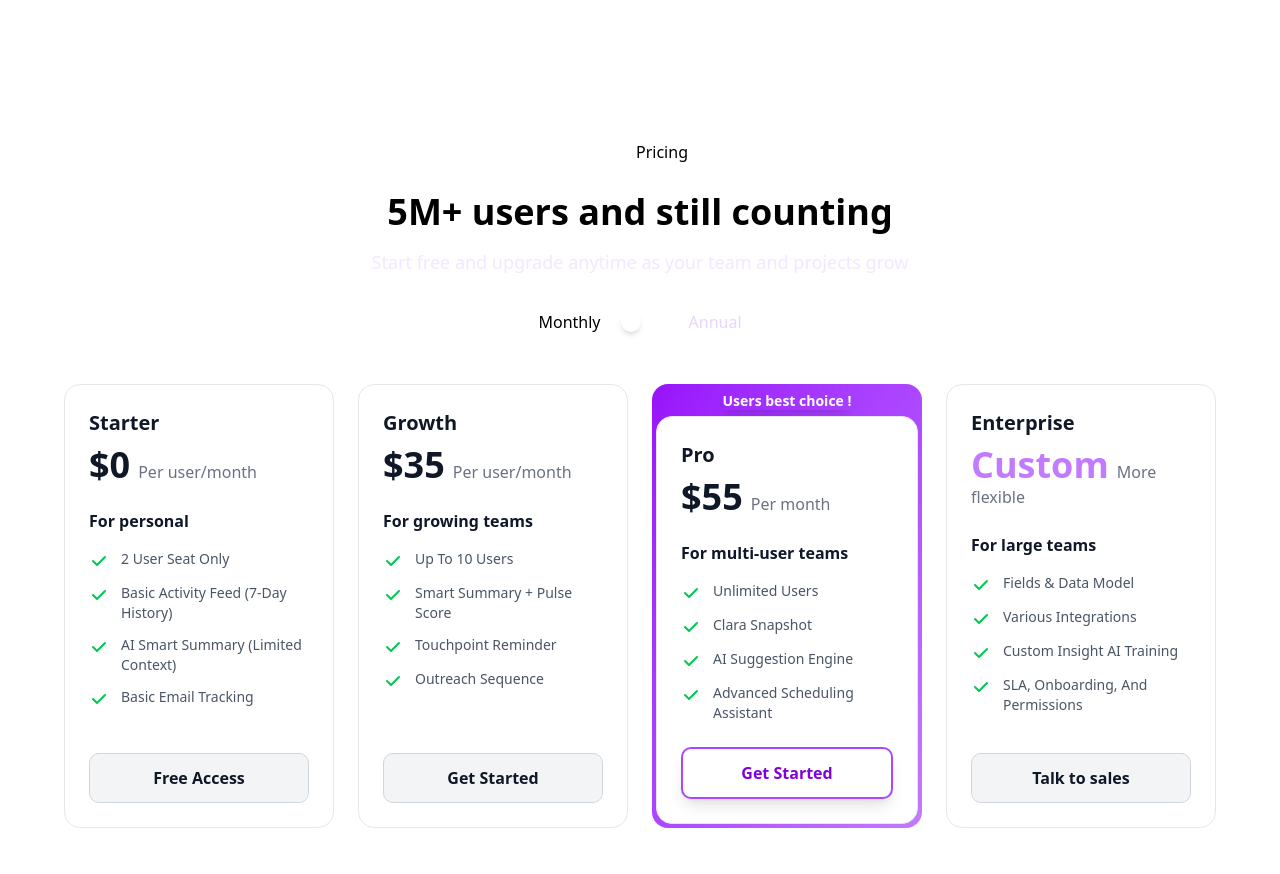
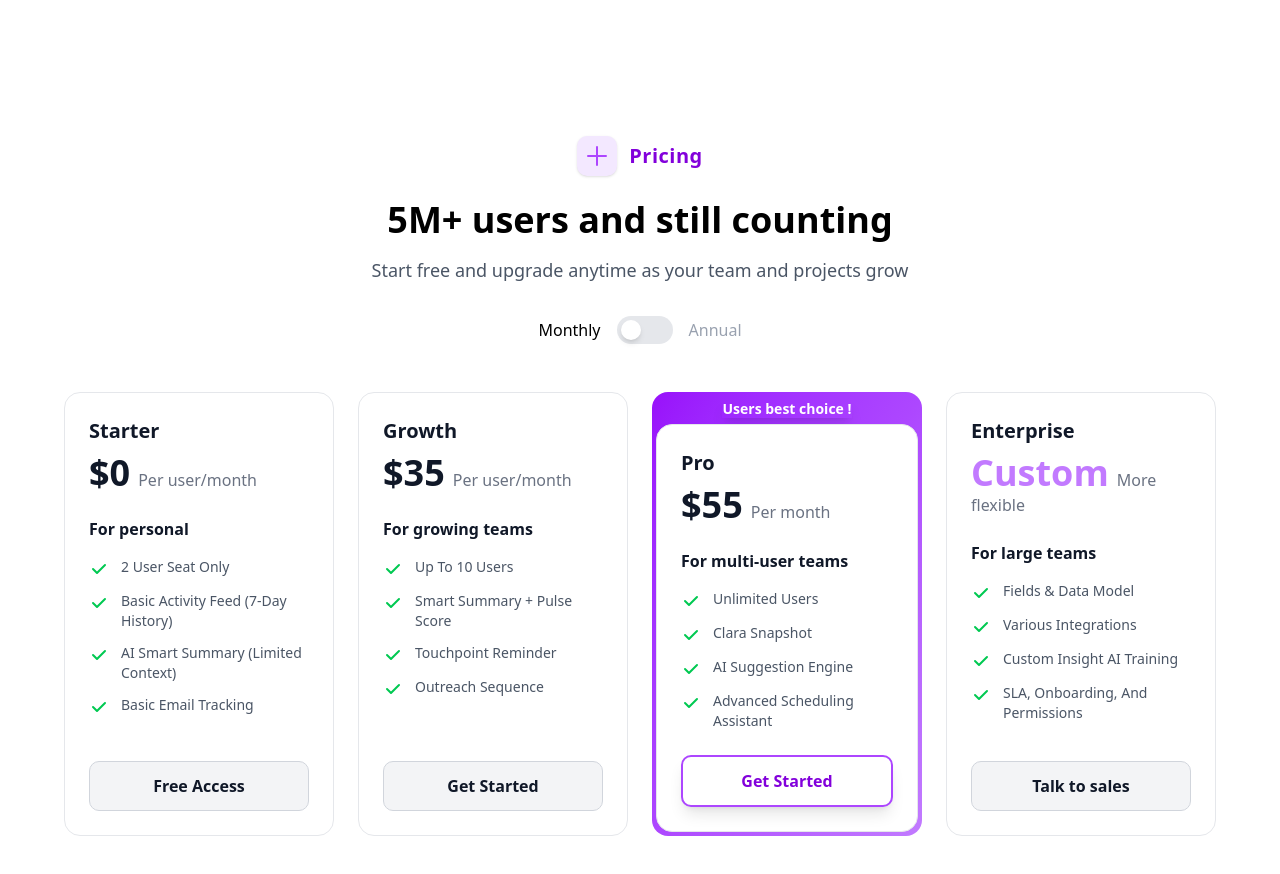
Before and after one commit to MoyasiGinko/SAAS-Template-Landing-Page-SIte, a Next.js app: page / in a window 1280 px wide. Shown: the part 4060-4934 px from the top of the page. Built offline with nearby package versions, Linux system fonts and the light colour scheme.

Commit message:
Enhance Pricing component layout and visuals with improved header and toggle styles

```diff
--- a/src/components/Pricing.tsx
+++ b/src/components/Pricing.tsx
@@ -173,47 +173,55 @@ export default function Pricing() {
         {/* Header with extra top spacing */}
         <div className="text-center mb-12 pt-8">
             <div className="flex items-center justify-center mb-6">
-            <div className="w-8 h-8 bg-white/20 rounded-lg flex items-center justify-center mr-3">
-              <div className="w-4 h-4 bg-white rounded"></div>
+            <div className="w-10 h-10 bg-purple-100 rounded-lg flex items-center justify-center mr-3 shadow">
+              <svg className="w-6 h-6 text-purple-500" fill="none" stroke="currentColor" strokeWidth={2} viewBox="0 0 24 24">
+              <path d="M12 3v18m9-9H3" strokeLinecap="round" strokeLinejoin="round"/>
+              </svg>
             </div>
-            <span className="text-black font-medium">Pricing</span>
+            <span className="text-xl font-semibold text-purple-700 tracking-wide">Pricing</span>
             </div>
           <h2 className="text-3xl md:text-4xl font-bold text-black mb-4">
             5M+ users and still counting
           </h2>
-          <p className="text-purple-100 text-lg max-w-2xl mx-auto mb-8">
+          <p className="text-gray-600 text-lg max-w-2xl mx-auto mb-8">
             Start free and upgrade anytime as your team and projects grow
           </p>
 
             {/* Monthly/Annual Toggle */}
-          <div className="flex items-center justify-center space-x-4 mb-12">
-            <span className={`font-medium transition-colors ${!isAnnual ? 'text-black' : 'text-purple-200'}`}>
+            <div className="flex items-center justify-center mb-12 relative">
+              <span className={`font-medium transition-colors ${!isAnnual ? 'text-black' : 'text-gray-400'}`}>
               Monthly
               </span>
               <button
               onClick={() => setIsAnnual(!isAnnual)}
-              className={`relative w-14 h-7 rounded-full transition-all duration-200 focus:outline-none focus:ring-2 focus:ring-white focus:ring-offset-2 focus:ring-offset-purple-500 ${
-                isAnnual ? 'bg-white' : 'bg-white/30'
+              className={`relative w-14 h-7 mx-4 rounded-full transition-all duration-200 focus:outline-none focus:ring-2 focus:ring-purple-200 focus:ring-offset-2 focus:ring-offset-purple-500 ${
+                isAnnual ? 'bg-purple-100' : 'bg-gray-200'
               }`}
               >
               <div
                 className={`absolute top-1 w-5 h-5 rounded-full shadow-md transition-transform duration-200 ${
-                  isAnnual ? 'transform translate-x-7 left-1 bg-purple-500' : 'left-1 bg-white'
+                isAnnual
+                  ? 'transform translate-x-7 left-1 bg-purple-500'
+                  : 'left-1 bg-white'
                 }`}
               />
               </button>
-            <div className="flex items-center space-x-2">
-              <span className={`font-medium transition-colors ${isAnnual ? 'text-black' : 'text-purple-200'}`}>
+              <div className="relative flex items-center">
+              <span className={`font-medium transition-colors ${isAnnual ? 'text-black' : 'text-gray-400'}`}>
                 Annual
               </span>
               {isAnnual && (
-                <span className="bg-green-100 text-green-700 text-xs font-semibold px-2 py-1 rounded-full">
+                <span
+                className="absolute left-24  -translate-x-1/2 bg-green-100 text-green-700 text-xs font-semibold px-2 py-1 rounded-full whitespace-nowrap shadow transition-opacity duration-200 opacity-100"
+                style={{ minWidth: '70px', textAlign: 'center' }}
+                >
                 Save 20%
                 </span>
               )}
               </div>
             </div>
         </div>
+
 
         {/* Pricing Cards Container with 2px spacing on sides */}
         <div className="px-0.5">
```
Lines whose indentation alone changed are shown as unchanged.
